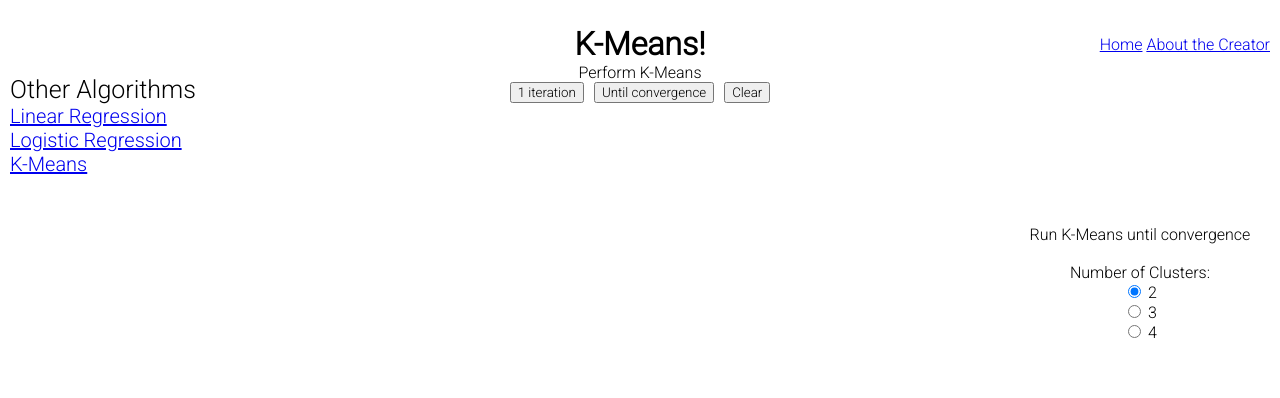
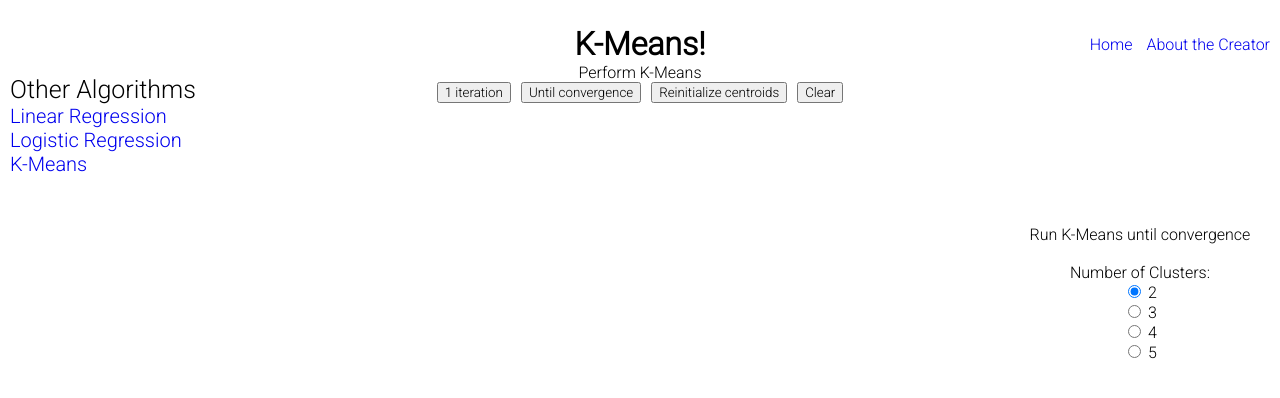
Before and after one commit to Sourish07/MLVisSuite, a Flask app: template templates/kmeans.html in a window 1280 px wide. Shown: the top 398 px of the page. Run offline with Flask 2, Linux system fonts and the light colour scheme; the template is opened without the code that fills it, so the values that code supplies are empty.

Commit message:
Added reinitialize centroids button

```diff
--- a/app.py
+++ b/app.py
@@ -16,7 +16,7 @@ line, scatter, gd_line_x = None, None, None
 current_degree = None
 
 is_converged = False
-converged_text = None
+info_text = None
 is_new_point_added = True
 
 epsilon = 1e-6
@@ -60,15 +60,6 @@ def clear_window():
     plugins.connect(fig, MoveAxis())
 
 
-#### LINEAR REGRESSION ####
-@app.route('/linreg')
-def linear_regression():
-    global line
-    clear_window()
-    line = ax.plot(og_line_x_vals, np.zeros_like(og_line_x_vals), color='k', linewidth=3)
-    return render_template("linreg.html", graph=get_html_fig())
-
-
 @app.route('/add-point', methods=['POST'])
 def add_point():
     global is_converged, is_new_point_added, scatter
@@ -83,6 +74,15 @@ def add_point():
         scatter.remove()
     scatter = ax.scatter(df['x'], df['y'], color=df['class'], s=10)
     return get_html_fig()
+
+
+#### LINEAR REGRESSION ####
+@app.route('/linreg')
+def linear_regression():
+    global line
+    clear_window()
+    line = ax.plot(og_line_x_vals, np.zeros_like(og_line_x_vals), color='k', linewidth=3)
+    return render_template("linreg.html", graph=get_html_fig())
 
 
 @app.route('/linreg-grad-desc', methods=['POST'])
@@ -109,7 +109,6 @@ def linreg_gradient_descent():
         if not is_converged:
             tau = (1 / (np.linalg.norm(X, ord=2) ** 2)) * 0.99 # step size
             for i in range(request.get_json()['num_of_iterations']):
-                print(i)
                 if is_converged:
                     break
                 z = w - tau * X.T @ (X @ w - y)
@@ -125,9 +124,19 @@ def linreg_gradient_descent():
     update_converged_text()
 
     return jsonify({'graph': get_html_fig(),
-                    'converged': converged_text,
+                    'converged': info_text,
                     'cost': round(cost(), 2),
                     'coefficients': w_list})
+
+
+#### LOGISTIC REGRESSION ####
+@app.route('/logreg')
+def logistic_regression():
+    global contour
+    clear_window()
+    C = np.stack([a, b], axis=2) @ np.array([[0], [1]])
+    contour = ax.contour(a, b, C.squeeze(), 0, colors='k', linewidths=3)
+    return render_template("logreg.html", graph=get_html_fig())
 
 
 @app.route('/logreg-grad-desc', methods=['POST'])
@@ -176,36 +185,12 @@ def logreg_gradient_descent():
     update_converged_text()
 
     return jsonify({'graph': get_html_fig(),
-                    'converged': converged_text,
+                    'converged': info_text,
                     'cost': round(cost(), 2),
                     'coefficients': w_list})
 
 
-def cost():
-    return np.sum((X @ w - y) ** 2)
-
-def update_converged_text():
-    global converged_text
-    if len(df) == 0:
-        converged_text = "Click to add data!"
-    elif is_converged:
-        converged_text = "Line has converged!"
-    else:
-        converged_text = "Line has not converged!"
-
-def get_html_fig():
-    return fig_to_html(fig, figid="figure")
-
-
-@app.route('/logreg')
-def logistic_regression():
-    global contour
-    clear_window()
-    C = np.stack([a, b], axis=2) @ np.array([[0], [1]])
-    contour = ax.contour(a, b, C.squeeze(), 0, colors='k', linewidths=3)
-    return render_template("logreg.html", graph=get_html_fig())
-
-
+#### K-MEANS ####
 @app.route('/kmeans')
 def k_means():
     global step_find_closest_centroid
@@ -217,37 +202,45 @@ def k_means():
 @app.route('/kmeans-iteration', methods=['POST'])
 def k_means_iteration():
     global centroids, k, is_converged, step_find_closest_centroid, scatter_points, fig, ax
+    new_k = int(request.get_json()['num_of_clusters'])
+
     if len(df) != 0:
-        if centroids is None or k != int(request.get_json()['num_of_clusters']):
-            k = int(request.get_json()['num_of_clusters'])
-            print(df)
-            centroids = df.sample(k)
-            centroids['class'] = classes[:k]
-            centroids.set_index('class', inplace=True)
+        if centroids is None or k != new_k:
+            k = new_k
+            if len(df) >= new_k:
+                centroids = df.sample(k)
+                centroids['class'] = classes[:k]
+                centroids.set_index('class', inplace=True)
+            step_find_closest_centroid = True
 
-        if not is_converged:
-            if step_find_closest_centroid:
-                df['class'] = df.apply(find_closest_centroid, axis=1)
+        if not is_converged and len(df) >= new_k:
+            for i in range(request.get_json()['num_of_iterations']):
+                if is_converged:
+                    break
+                if step_find_closest_centroid:
+                    df['class'] = df.apply(find_closest_centroid, axis=1)
+                else:
+                    new_centroids = pd.DataFrame(centroids.apply(move_centroids, axis=1).to_list(), columns=['x', 'y'])
+                    if centroids['x'].to_list() == new_centroids['x'].to_list() and centroids['y'].to_list() == \
+                            new_centroids['y'].to_list():
+                        is_converged = True
+                    centroids['x'], centroids['y'] = new_centroids['x'].to_list(), new_centroids['y'].to_list()
+                step_find_closest_centroid = not step_find_closest_centroid
 
-            else:
-                new_centroids = pd.DataFrame(centroids.apply(move_centroids, axis=1).to_list(), columns=['x', 'y'])
-                if centroids['x'].to_list() == new_centroids['x'].to_list() and centroids['y'].to_list() == \
-                        new_centroids['y'].to_list():
-                    is_converged = True
-                centroids['x'], centroids['y'] = new_centroids['x'].to_list(), new_centroids['y'].to_list()
+            redraw_kmeans()
 
-            ax.clear()
-            ax.set(xlim=(x_min, x_max), ylim=(y_min, y_max))
+    update_converged_text()
 
-            ax.scatter(df['x'], df['y'], c=df['class'], s=100)
-            for i, row in centroids.iterrows():
-                ax.scatter(row['x'], row['y'], c=row.name, marker="*", s=500, alpha=0.3)
-            step_find_closest_centroid = not step_find_closest_centroid
+    return jsonify({'graph': get_html_fig(),
+                    'converged': info_text})
 
-        update_converged_text()
+def redraw_kmeans():
+    ax.clear()
+    ax.set(xlim=(x_min, x_max), ylim=(y_min, y_max))
 
-        return jsonify({'graph': get_html_fig(),
-                        'converged': converged_text})
+    ax.scatter(df['x'], df['y'], color=df['class'], s=10)
+    for i, row in centroids.iterrows():
+        ax.scatter(row['x'], row['y'], color=row.name, marker="*", s=500, alpha=0.5)
 
 
 def find_closest_centroid(row):
@@ -274,6 +267,47 @@ def move_centroids(row):
     return x_sum / num_of_points, y_sum / num_of_points
 
 
+@app.route("/kmeans-reinitialize", methods=["POST"])
+def reinitialize_centroids():
+    global k, centroids, step_find_closest_centroid, is_converged
+    k = int(request.get_json()['num_of_clusters'])
+    if len(df) >= k:
+        centroids = df.sample(k)
+        centroids['class'] = classes[:k]
+        centroids.set_index('class', inplace=True)
+
+    step_find_closest_centroid = False
+    is_converged = False
+
+    df['class'] = df.apply(find_closest_centroid, axis=1)
+
+    redraw_kmeans()
+    update_converged_text()
+    return jsonify({'graph': get_html_fig(),
+                    'converged': info_text})
+
+
+#### HELPER FUNCTIONS ####
+def cost():
+    return np.sum((X @ w - y) ** 2)
+
+
+def get_html_fig():
+    return fig_to_html(fig, figid="figure")
+
+
+def update_converged_text():
+    global info_text
+    if len(df) == 0:
+        info_text = "Click to add data"
+    elif k is not None and len(df) < k:
+        info_text = "Add more data points than clusters"
+    elif is_converged:
+        info_text = "Algorithm has converged"
+    else:
+        info_text = "Algorithm has not converged"
+
+
 class MoveAxis(plugins.PluginBase):
     JAVASCRIPT = """
         mpld3.register_plugin("moveaxis", MoveAxis);
--- a/static/css/style.css
+++ b/static/css/style.css
@@ -16,10 +16,23 @@ body {
 
 }
 
+.menu-links a {
+    margin-left: 10px;
+}
+
 h1 {
     text-align: center;
     margin: 25px 0 0 0;
     /*display: block;*/
+}
+
+a {
+    text-decoration: none;
+}
+
+a:active,
+a:visited {
+    color: black;
 }
 
 p {
@@ -29,6 +42,10 @@ p {
 #figure {
     display: flex;
     justify-content: center;
+    -webkit-user-select: none; /* Chrome all / Safari all */
+    -moz-user-select: none; /* Firefox all */
+    -ms-user-select: none; /* IE 10+ */
+    user-select: none;
 }
 
 #gd_buttons {
--- a/static/js/script.js
+++ b/static/js/script.js
@@ -89,7 +89,6 @@ function addEquation(coefficients) {
 
 function kMeans(numOfIterations) {
     const numOfClusters = $("input[name='clusters']:checked").val()
-    console.log(numOfClusters)
     $.ajax({
         type: "POST",
         url: 'kmeans-iteration',
@@ -99,10 +98,26 @@ function kMeans(numOfIterations) {
         }),
         contentType: "application/json"
     }).done(function (data) {
-        //addEquation(data['coefficients'])
         $("#graph").html(data['graph'])
         $("#converged").text(data['converged'])
     }).fail(function (data) {
         alert("POST failed");
     });
 }
+
+function reinitializeCentroids() {
+    const numOfClusters = $("input[name='clusters']:checked").val()
+    $.ajax({
+        type: "POST",
+        url: 'kmeans-reinitialize',
+        data: JSON.stringify({
+            "num_of_clusters": numOfClusters
+        }),
+        contentType: "application/json"
+    }).done(function (data) {
+        $("#graph").html(data['graph'])
+        $("#converged").text(data['converged'])
+    }).fail(function (data) {
+        alert("POST failed");
+    });
+}
--- a/templates/kmeans.html
+++ b/templates/kmeans.html
@@ -20,10 +20,8 @@
         {% block gdButtons %}
             <div id="gd_buttons">
                 <button onclick="kMeans(1)">1 iteration</button>
-{#                <button onclick="gradDesc(5, 'kmeans-grad-desc')">5 iterations</button>#}
-{#                <button onclick="gradDesc(10, 'kmeans-grad-desc')">10 iterations</button>#}
-{#                <button onclick="gradDesc(100, 'kmeans-grad-desc')">100 iterations</button>#}
-                <button onclick="gradDesc(100_000, 'kmeans-grad-desc')">Until convergence</button>
+                <button onclick="kMeans(100_000)">Until convergence</button>
+                <button onclick="reinitializeCentroids()">Reinitialize centroids</button>
                 <button onclick="location.reload()">Clear</button>
             </div>
         {% endblock %}
@@ -34,10 +32,6 @@
         <br/>
 
         <p>Number of Clusters:</p>
-{#        <div>#}
-{#            <input type="radio" id="oneCluster" name="clusters" value="1" checked>#}
-{#            <label>1</label>#}
-{#        </div>#}
         <div>
             <input type="radio" id="twoClusters" name="clusters" value="2" checked>
             <label>2</label>
@@ -50,6 +44,10 @@
             <input type="radio" id="fourClusters" name="clusters" value="4">
             <label>4</label>
         </div>
+        <div>
+            <input type="radio" id="fiveClusters" name="clusters" value="5">
+            <label>5</label>
+        </div>
         <br/>
 
 {#        <p>Cost:</p>#}
```
